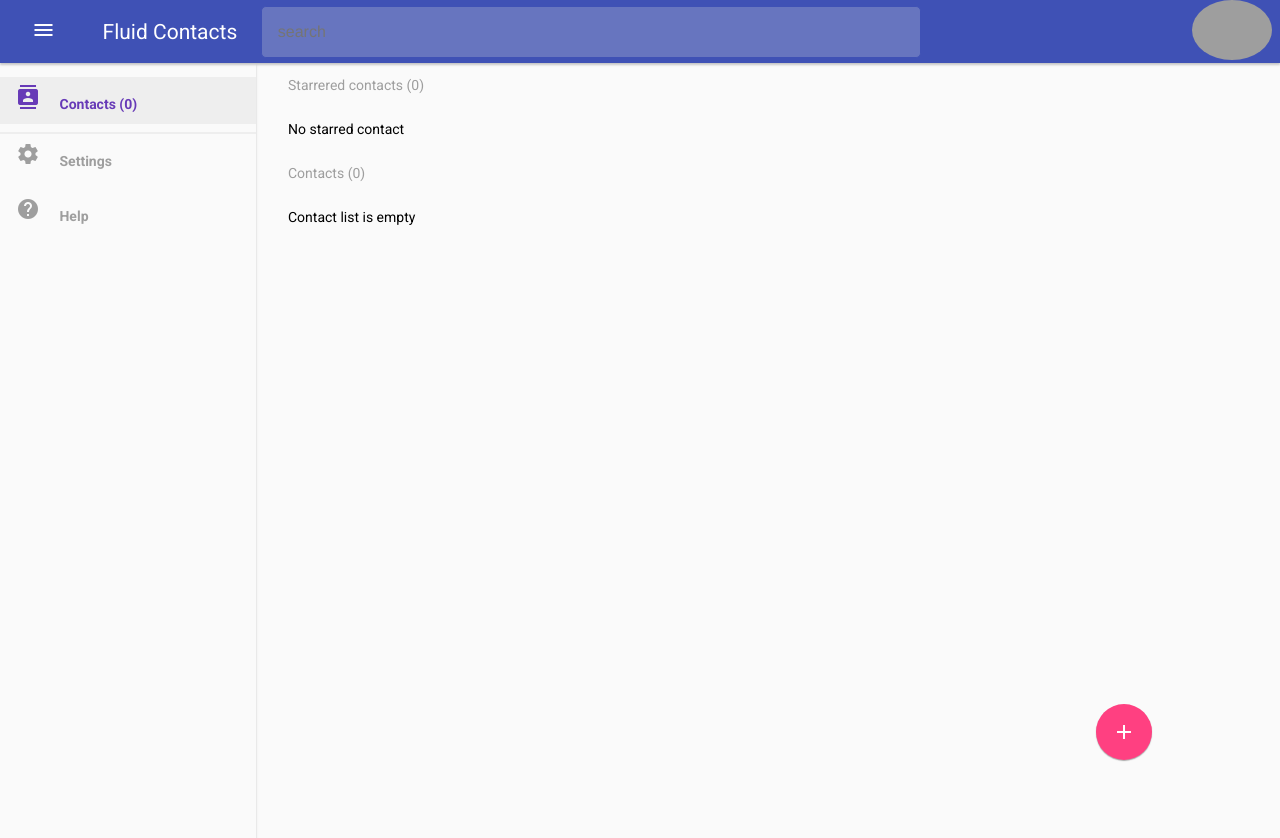
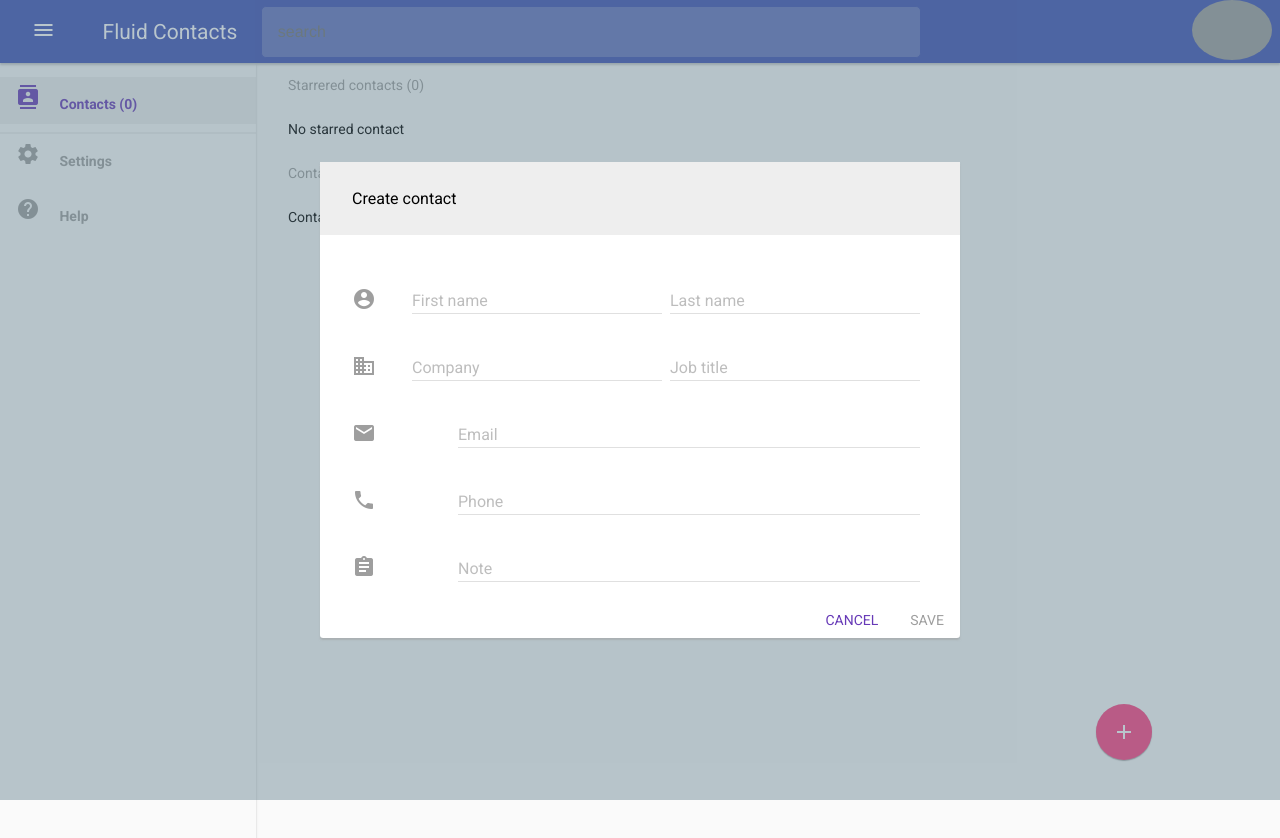
Before and after one commit to Ahmzyjazzy/fluid-contact, a React (Create React App) app: page / in a window 1280 px wide. Both pictures are taken after a click on the button "add". Shown: the top 838 px of the page. Built offline with nearby package versions, Linux system fonts and the light colour scheme; grey boxes are pictures that could not be loaded.

Commit message:
feat: implement create contact

```diff
--- a/public/assets/css/main.css
+++ b/public/assets/css/main.css
@@ -323,18 +323,18 @@ ul.list-container li.divider {
 .modal-dialog.open {
     display: flex;
     transition: ease-in;
+    overflow-y: auto;
 }
 
 .modal {
     min-width: 50%;
-    min-height: 0%;
+    min-height: 1px;
     background: #fff;
     box-shadow: #9e9e9e8f 0px 2px 2px 0px;
     margin: 0 auto;
     border-radius: 0.2rem;
     display: flex;
     flex-flow: column nowrap;
-    overflow: hidden;
 }
 
 .modal-header,
@@ -348,12 +348,12 @@ ul.list-container li.divider {
     min-height: 58px;
     display: flex;
     align-items: center;
-    padding-left: 2rem;
 }
 
 .modal-header h5 {
     font-size: 16px;
     font-weight: 500;
+    padding-left: 2rem;
 }
 
 .modal-content {
--- a/src/App.js
+++ b/src/App.js
@@ -27,6 +27,7 @@ class App extends Component {
               </Switch>
             </section>
           </main>
+          {/* modals here */}
         </div>
       </BrowserRouter>
     );
--- a/src/components/contacts/ContactSummary.js
+++ b/src/components/contacts/ContactSummary.js
@@ -1,8 +1,17 @@
 import React from 'react'
-import moment from 'moment'
+import { connect } from 'react-redux'
+import { starContact, unstarContact } from '../../store/actions/contactActions'
 
-const ContactSummary = ({ contact }) => {
+const ContactSummary = ({ contact, starContact, unstarContact }) => {
+
+    const handleContactStar = (e)=> {
+        const id = e.target.dataset.id;this.props;
+        console.log('clicked', contact);
+        contact.isfavorite ? unstarContact(contact) : starContact(contact);
+    }
+
     const { firstname, lastname, email, phone, id } = contact;
+
     return (
         <div className="content">
             <img src={`https://robohash.org/${id}.png?set=set3`} alt="profile image" className="nav-child profile-avatar" />
@@ -10,12 +19,27 @@ const ContactSummary = ({ contact }) => {
             <span className="contact-email">{ email }</span>
             <span className="contact-phone">{ phone }</span>
             <div className="actions">
-                <i className="material-icons">star_outline</i>
-                <i className="material-icons">edit</i>
-                <i className="material-icons">more_vert</i>
+                <i className="material-icons" data-id={id} onClick={ (e)=> handleContactStar(e) }>star_outline</i>
+                <i className="material-icons" data-id={id}>edit</i>
+                <i className="material-icons" data-id={id}>more_vert</i>
             </div>
         </div>
     )
 }
 
-export default ContactSummary
+const mapStateToProps = (state) => {
+    const { contactList, isCreateForm } = state.contact;
+    return{
+        contactList,
+        isCreateForm
+    }
+  }
+
+const mapDispatchToProps = (dispatch) => {
+    return {
+        starContact: (obj) => dispatch(starContact(obj)),
+        unstarContact: (obj) => dispatch(unstarContact(obj))
+    }
+}
+
+export default connect(mapStateToProps, mapDispatchToProps)(ContactSummary)
--- a/src/components/popups/CreateForm.js
+++ b/src/components/popups/CreateForm.js
@@ -0,0 +1,111 @@
+import React, { Component } from 'react';
+import { BrowserRouter, Switch, Route } from 'react-router-dom'
+import { connect } from 'react-redux'
+import { addContact } from '../../store/actions/contactActions'
+
+class CreateForm extends Component {
+
+    state = {}
+
+    closeCreateModal = ()=> {
+        this.props.closeModal()
+    }
+
+    handleChange = (e)=> {
+        this.setState({
+            [e.target.id]: e.target.value
+        })
+    }
+
+    handleSubmit = (e)=> {
+        let post_data = this.state;
+        post_data['id'] = new Date().getTime();
+        post_data['isfavorite'] = false;
+        this.props.addContact(post_data);
+        this.setState({});
+    }
+
+    render() {
+        const { isCreateForm } = this.props;
+
+        return (
+            <div className={`modal-dialog ${isCreateForm ? 'open': ''}`} id="modal_create">
+                <div className="modal" >
+                    <header className="modal-header">
+                        <h5>Create contact</h5>
+                    </header>
+                    <div className="modal-content">
+                        <form onSubmit={ this.handleSubmit }>
+                            <div className="form-inline">
+                                <span className="grey-text"><i className="material-icons">account_circle</i></span>
+                                <div className="form-group w-150">
+                                    <input type="text" className="form-control" id="firstname" onChange={this.handleChange} required={true} />
+                                    <label htmlFor="first-name" className="floating-label">First name</label>
+                                </div>
+                                <div className="form-group w-150">
+                                    <input type="text" className="form-control" id="lastname" onChange={this.handleChange} required={true} />
+                                    <label htmlFor="last-name" className="floating-label">Last name</label>
+                                </div>
+                            </div>
+                            <div className="form-inline">
+                                <span className="grey-text"><i className="material-icons">business</i></span>
+                                <div className="form-group w-150">
+                                    <input type="text" className="form-control" id="company" onChange={this.handleChange} />
+                                    <label htmlFor="company" className="floating-label">Company</label>
+                                </div>
+                                <div className="form-group w-150">
+                                    <input type="text" className="form-control" id="jobtitle" onChange={this.handleChange} />
+                                    <label htmlFor="job-title" className="floating-label">Job title</label>
+                                </div>
+                            </div>
+                            <div className="form-inline">
+                                <span className="grey-text"><i className="material-icons">mail</i></span>
+                                <div className="form-group w-470">
+                                    <input type="email" className="form-control" id="email" onChange={this.handleChange} required={true} />
+                                    <label htmlFor="email" className="floating-label">Email</label>
+                                </div>
+                            </div>
+                            <div className="form-inline">
+                                <span className="grey-text"><i className="material-icons">phone</i></span>
+                                <div className="form-group w-470">
+                                    <input type="tel" className="form-control" id="phone" onChange={this.handleChange} required={true} />
+                                    <label htmlFor="phone" className="floating-label">Phone</label>
+                                </div>
+                            </div>
+                            <div className="form-inline">
+                                <span className="grey-text"><i className="material-icons">assignment</i></span>
+                                <div className="form-group w-470">
+                                    <input type="text" className="form-control" id="note" onChange={this.handleChange} />
+                                    <label htmlFor="note" className="floating-label">Note</label>
+                                </div>
+                            </div>
+                        </form>
+                    </div>
+                    <div className="modal-footer">
+                        <div className="modal-actions">
+                            <button className="btn purple-text"  onClick={ this.closeCreateModal }> Cancel </button>
+                            <button className="btn grey-text" onClick={ this.handleSubmit }> Save </button>
+                        </div>
+                    </div>
+                </div>
+            </div>
+        );
+    }
+}
+
+const mapStateToProps = (state) => {
+  const { contactList, isCreateForm } = state.contact;
+  return{
+      contactList,
+      isCreateForm
+  }
+}
+
+const mapDispatchToProps = (dispatch) => {
+    return {
+        addContact: (post_data) => dispatch(addContact(post_data)),
+        closeModal: () => dispatch({ type:'CREATE_MODAL', is_visible: false })
+    }
+}
+
+export default connect(mapStateToProps, mapDispatchToProps)(CreateForm)
--- a/src/pages/Contact.js
+++ b/src/pages/Contact.js
@@ -2,11 +2,16 @@ import React, { Component, Fragment } from 'react'
 import { connect } from 'react-redux'
 import StarredContactList from '../components/contacts/StarredContactList'
 import AllContactList from '../components/contacts/AllContactList'
+import CreateForm from '../components/popups/CreateForm'
 
 class Contact extends Component {
 
+    displayCreateModal = ()=> {
+        this.props.showModal()
+    }
+
     render() {
-    const { contactList } = this.props;
+        const { contactList, isCreateForm } = this.props;
 
         //get all starr
         const starredContact = contactList.filter( contact => contact.isFavorite )
@@ -21,19 +26,28 @@ class Contact extends Component {
                     <p className="group-title">Contacts <span className="counts">({ contactList.length })</span></p>
                     <AllContactList contactList={contactList} />
                 </div>
-            <button className="btn fab bg-pink btn-fixed-btm">
+                <button className="btn fab bg-pink btn-fixed-btm" onClick={ this.displayCreateModal }>
                     <i className="material-icons">add</i>
                 </button>
+                {/* create contact modal */}
+                <CreateForm visible={isCreateForm} />
             </Fragment>
         )
     }
 }
 
 const mapStateToProps = (state) => {
-    const { contactList } = state.contact;
+    const { contactList, isCreateForm } = state.contact;
     return{
-        contactList
+        contactList,
+        isCreateForm
     }
 }
 
-export default connect(mapStateToProps)(Contact)
+const mapDispatchToProps = (dispatch) => {
+    return {
+        showModal: () => dispatch({ type:'CREATE_MODAL', is_visible: true })
+    }
+}
+
+export default connect(mapStateToProps, mapDispatchToProps)(Contact)
--- a/src/store/actions/contactActions.js
+++ b/src/store/actions/contactActions.js
@@ -12,20 +12,20 @@ export const updateContact = (post_data) => {
     }
 }
 
-export const deleteContact = (id) => {
+export const deleteContact = (post_data) => {
     return (dispatch, getState) => {
-        dispatch({ type: 'DELETE_CONTACT', id });
+        dispatch({ type: 'DELETE_CONTACT', post_data });
     }
 }
 
-export const starContact = (id) => {
+export const starContact = (post_data) => {
     return (dispatch, getState) => {
-        dispatch({ type: 'STAR_CONTACT', id });
+        dispatch({ type: 'STAR_CONTACT', post_data });
     }
 }
 
-export const unstarContact = (id) => {
+export const unstarContact = (post_data) => {
     return (dispatch, getState) => {
-        dispatch({ type: 'UNSTAR_CONTACT', id });
+        dispatch({ type: 'UNSTAR_CONTACT', post_data });
     }
 }
--- a/src/store/reducers/contactReducer.js
+++ b/src/store/reducers/contactReducer.js
@@ -1,5 +1,6 @@
 const initState = {
-    contactList: []
+    contactList: [],
+    isCreateForm: false
   }
 
 const contactReducer = (state = initState, action) => {
@@ -23,18 +24,28 @@ const contactReducer = (state = initState, action) => {
             return {
                 ...state,
                 contactList: state.contactList.filter( obj => obj.id !== action.id )
-                }
+            }
+
         case 'STAR_CONTACT':
             console.log('contact starred in reducer');
+            action.post_data.isfavorite = true;
             return {
                 ...state,
-                contactList: state.contactList.map((obj) => (obj.id == action.id ) ? {...action.post_data, isfavorite: true } : obj)
+                contactList: state.contactList.map((obj) => (obj.id == action.post_data.id ) ? action.post_data : obj)
             }
+
         case 'UNSTAR_CONTACT':
             console.log('contact unstarred in reducer');
+            action.post_data.isfavorite = false;
             return {
                 ...state,
-                contactList: state.contactList.map((obj) => (obj.id == action.id ) ? {...action.post_data, isfavorite: false } : obj)
+                contactList: state.contactList.map((obj) => (obj.id == action.post_data.id ) ? action.post_data : obj)
+            }
+
+        case 'CREATE_MODAL':
+            return {
+                ...state,
+                isCreateForm: action.is_visible
             }
 
         default:
```
Also changed, not shown: src/components/contacts/AllContactList.js (+3 -11 lines), src/components/contacts/StarredContactList.js (+1 -12 lines). Lines whose indentation alone changed are shown as unchanged.
